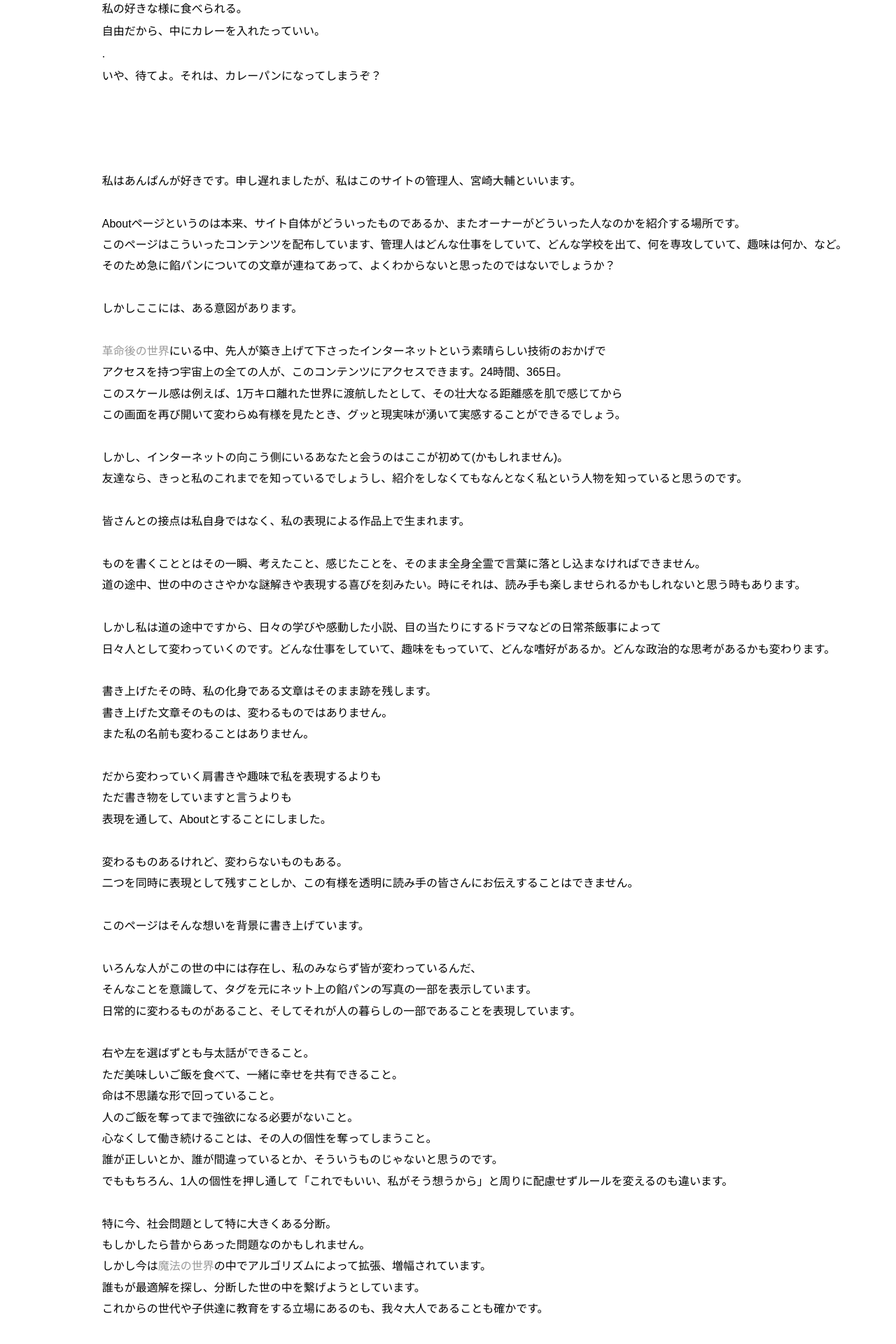
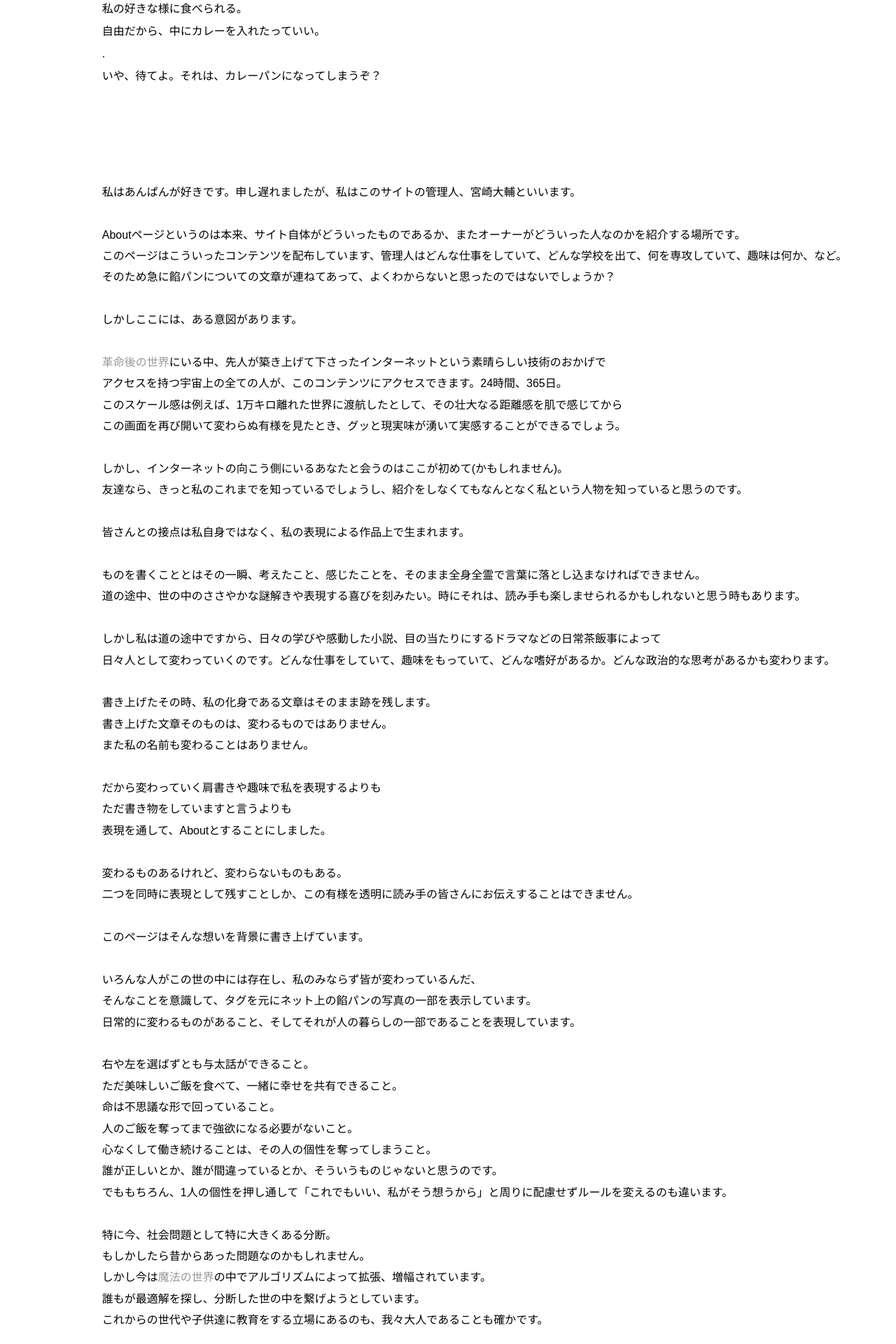
Before and after one commit to DaisukeMiyazaki/DaisukeMiyazaki.github.io, a Jekyll site: the page built from About.html, in a window 1280 px wide. Shown: the part 1625-3545 px from the top of the page at 70% size. Built offline with Jekyll 4.4.1, drawn with Linux system fonts in a browser that asks for light colours.

Commit message:
minor adjustment

```diff
--- a/About.html
+++ b/About.html
@@ -128,7 +128,7 @@
         </script>
     <p>&nbsp</p>
 <article class="about-content-trick">
-
+<p>
     私はあんぱんが好きです。申し遅れましたが、私はこのサイトの管理人、宮崎大輔といいます。
 
     Aboutページというのは本来、サイト自体がどういったものであるか、またオーナーがどういった人なのかを紹介する場所です。
@@ -190,4 +190,5 @@
     ぜひ下のメール欄より、一通を送ってみてください。
 
     宮﨑 大輔
+</p>
 </article>
--- a/css/main.css
+++ b/css/main.css
@@ -116,7 +116,6 @@
     font-size: 1em;
     font-weight: 300;
     line-height: 1.9em;
-    line-break: anywhere;
     white-space: pre;
     word-wrap: normal;
 }
```
